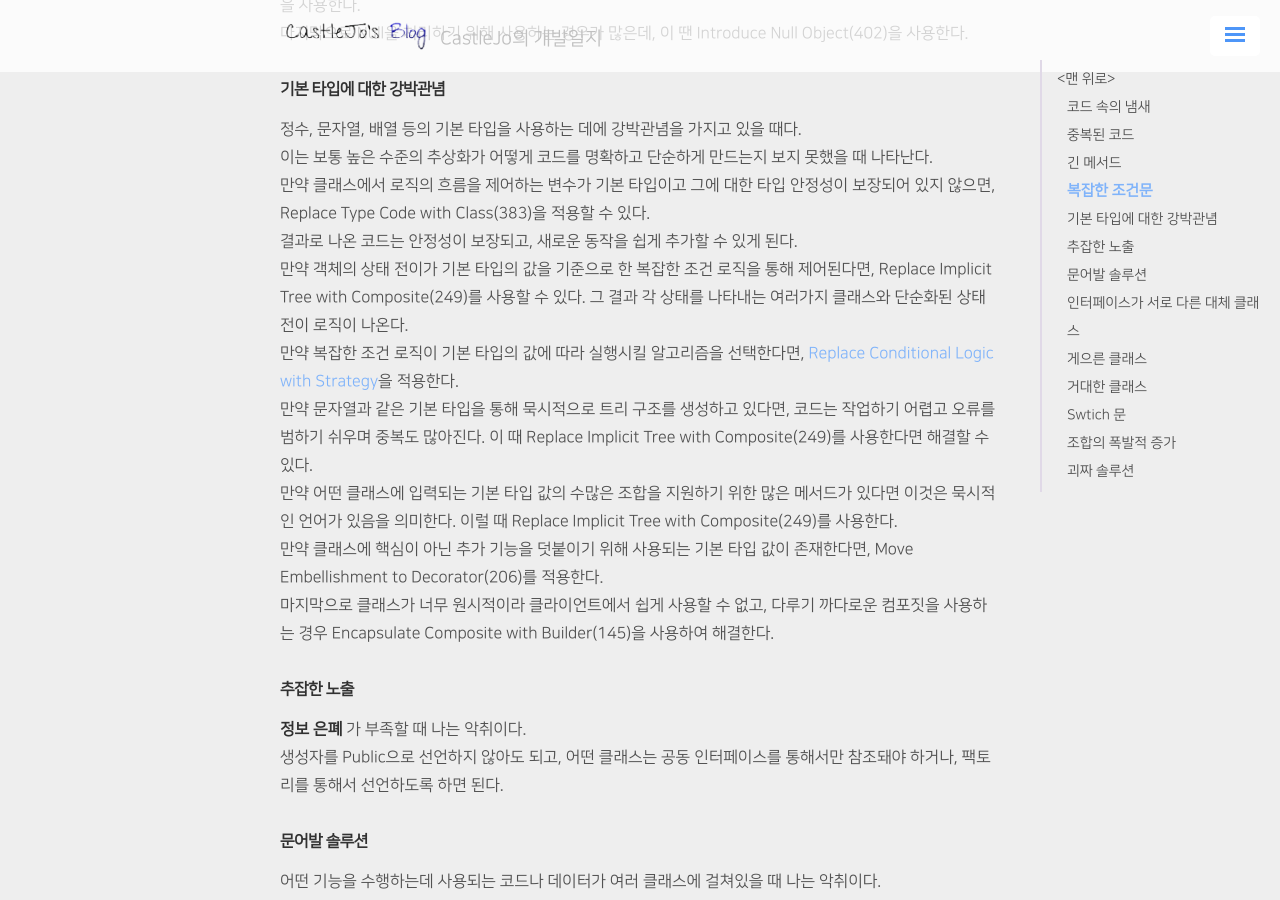
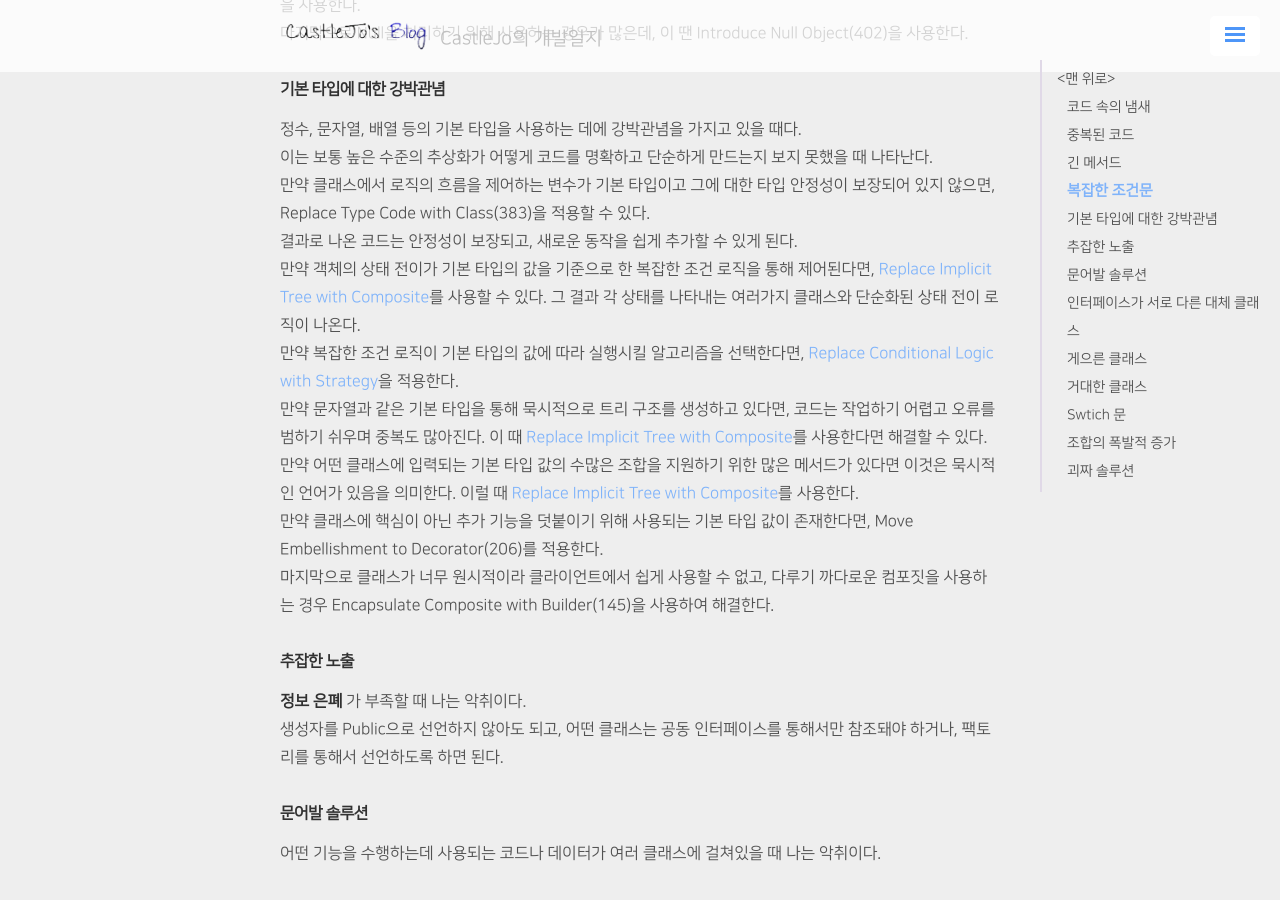
Before and after one commit to ukcastle/ukcastle.github.io, a Jekyll site: the page built from _posts/Refactoring/2021-04-12-RF-Ch4.md, in a window 1280 px wide and 900 px high, scrolled down 2269 px. Built offline with Jekyll 4.4.1, drawn with Linux system fonts in a browser that asks for light colours; nearby versions of some CDN libraries; a script that is not in the unit is left out; comment, search, counter and statistics services are not loaded; some of the changed text lies outside the part shown.

Commit message:
docs: href 249

```diff
--- a/_posts/Refactoring/2021-04-12-RF-Ch4.md
+++ b/_posts/Refactoring/2021-04-12-RF-Ch4.md
@@ -22,7 +22,7 @@ tag: [DesignPattern, Refactoring]
 |중복된 코드|[Form Template Method](https://jo631.github.io/refactoring/2021/04/16/Form-Template-Method/)<br>[Introduce Polymorphic Creation with Factory Method](https://jo631.github.io/refactoring/2021/04/13/Introduce-Polymorphic-Creation-with-Factory-Method/)<br>[Chain Constructors](https://jo631.github.io/refactoring/2021/04/13/Chain-Constructors/)<br>Replace One/Many Distinctions with Composite(303)<br>Extract Composite(291)<br>Unify Interfaces with Adapter(333)<br>Introduce Null Object(402)|
 |긴 메서드|[Compose Method](https://jo631.github.io/refactoring/2021/04/14/Compose-Method/)<br>Move Accumulation to Collecting Parameter(415)<br>Replace Conditional Dispatcher with Command(265)<br>Move Accumulation to Visitor(423)<br>[Replace Conditional Logic with Strategy](https://jo631.github.io/refactoring/2021/04/15/Replace-Conditional-Logic-with-Strategy/)|
 |복잡한 조건문|[Replace Conditional Logic with Strategy](https://jo631.github.io/refactoring/2021/04/15/Replace-Conditional-Logic-with-Strategy/)<br>Move Embellishment to Decorator(206)<br>Replace State-Altering Conditionals with State(234)<br>Introduce Null Object(402)|
-|기본 타입에 대한 강박관념|Replace Type Code with Class(383)<br>Replace State-Altering Conditionals with State(234)<br>[Replace Conditional Logic with Strategy](https://jo631.github.io/refactoring/2021/04/15/Replace-Conditional-Logic-with-Strategy/)<br>Replace Implicit Tree with Composite(249)<br>Replace Implicit Language with Interpreter(360)<br>Move Embellishment to Decorator(206)<br>Encapsulate Composite with Builder(145)|
+|기본 타입에 대한 강박관념|Replace Type Code with Class(383)<br>Replace State-Altering Conditionals with State(234)<br>[Replace Conditional Logic with Strategy](https://jo631.github.io/refactoring/2021/04/15/Replace-Conditional-Logic-with-Strategy/)<br>[Replace Implicit Tree with Composite](https://jo631.github.io/refactoring/2021/04/19/Replace-Implicit-Tree-with-Composite/)<br>Replace Implicit Language with Interpreter(360)<br>Move Embellishment to Decorator(206)<br>Encapsulate Composite with Builder(145)|
 |추잡한 노출|[Encapsulate Classes with Factory](https://jo631.github.io/refactoring/2021/04/13/Encapsulate-Classes-with-Factory/)|
 |문어발 솔루션|Move Creation Knowledge to Factory(110)|
 |인터페이스가 서로 다른 대체 클래스|Unify Interfaces with Adapter(333)|
@@ -58,10 +58,10 @@ tag: [DesignPattern, Refactoring]
 이는 보통 높은 수준의 추상화가 어떻게 코드를 명확하고 단순하게 만드는지 보지 못했을 때 나타난다.
 만약 클래스에서 로직의 흐름을 제어하는 변수가 기본 타입이고 그에 대한 타입 안정성이 보장되어 있지 않으면, Replace Type Code with Class(383)을 적용할 수 있다.
 결과로 나온 코드는 안정성이 보장되고, 새로운 동작을 쉽게 추가할 수 있게 된다.
-만약 객체의 상태 전이가 기본 타입의 값을 기준으로 한 복잡한 조건 로직을 통해 제어된다면, Replace Implicit Tree with Composite(249)를 사용할 수 있다. 그 결과 각 상태를 나타내는 여러가지 클래스와 단순화된 상태 전이 로직이 나온다.
+만약 객체의 상태 전이가 기본 타입의 값을 기준으로 한 복잡한 조건 로직을 통해 제어된다면, [Replace Implicit Tree with Composite](https://jo631.github.io/refactoring/2021/04/19/Replace-Implicit-Tree-with-Composite/)를 사용할 수 있다. 그 결과 각 상태를 나타내는 여러가지 클래스와 단순화된 상태 전이 로직이 나온다.
 만약 복잡한 조건 로직이 기본 타입의 값에 따라 실행시킬 알고리즘을 선택한다면, [Replace Conditional Logic with Strategy](https://jo631.github.io/refactoring/2021/04/15/Replace-Conditional-Logic-with-Strategy/)을 적용한다.
-만약 문자열과 같은 기본 타입을 통해 묵시적으로 트리 구조를 생성하고 있다면, 코드는 작업하기 어렵고 오류를 범하기 쉬우며 중복도 많아진다. 이 때 Replace Implicit Tree with Composite(249)를 사용한다면 해결할 수 있다.
-만약 어떤 클래스에 입력되는 기본 타입 값의 수많은 조합을 지원하기 위한 많은 메서드가 있다면 이것은 묵시적인 언어가 있음을 의미한다. 이럴 때 Replace Implicit Tree with Composite(249)를 사용한다.
+만약 문자열과 같은 기본 타입을 통해 묵시적으로 트리 구조를 생성하고 있다면, 코드는 작업하기 어렵고 오류를 범하기 쉬우며 중복도 많아진다. 이 때 [Replace Implicit Tree with Composite](https://jo631.github.io/refactoring/2021/04/19/Replace-Implicit-Tree-with-Composite/)를 사용한다면 해결할 수 있다.
+만약 어떤 클래스에 입력되는 기본 타입 값의 수많은 조합을 지원하기 위한 많은 메서드가 있다면 이것은 묵시적인 언어가 있음을 의미한다. 이럴 때 [Replace Implicit Tree with Composite](https://jo631.github.io/refactoring/2021/04/19/Replace-Implicit-Tree-with-Composite/)를 사용한다.
 만약 클래스에 핵심이 아닌 추가 기능을 덧붙이기 위해 사용되는 기본 타입 값이 존재한다면, Move Embellishment to Decorator(206)를 적용한다.
 마지막으로 클래스가 너무 원시적이라 클라이언트에서 쉽게 사용할 수 없고, 다루기 까다로운 컴포짓을 사용하는 경우 Encapsulate Composite with Builder(145)을 사용하여 해결한다.
 
```
Also changed, not shown: _posts/Refactoring/2021-04-08-RF-Ch2-3.md (+1 -1 lines), _posts/Refactoring/2021-04-12-RF-Ch5.md (+1 -1 lines).
